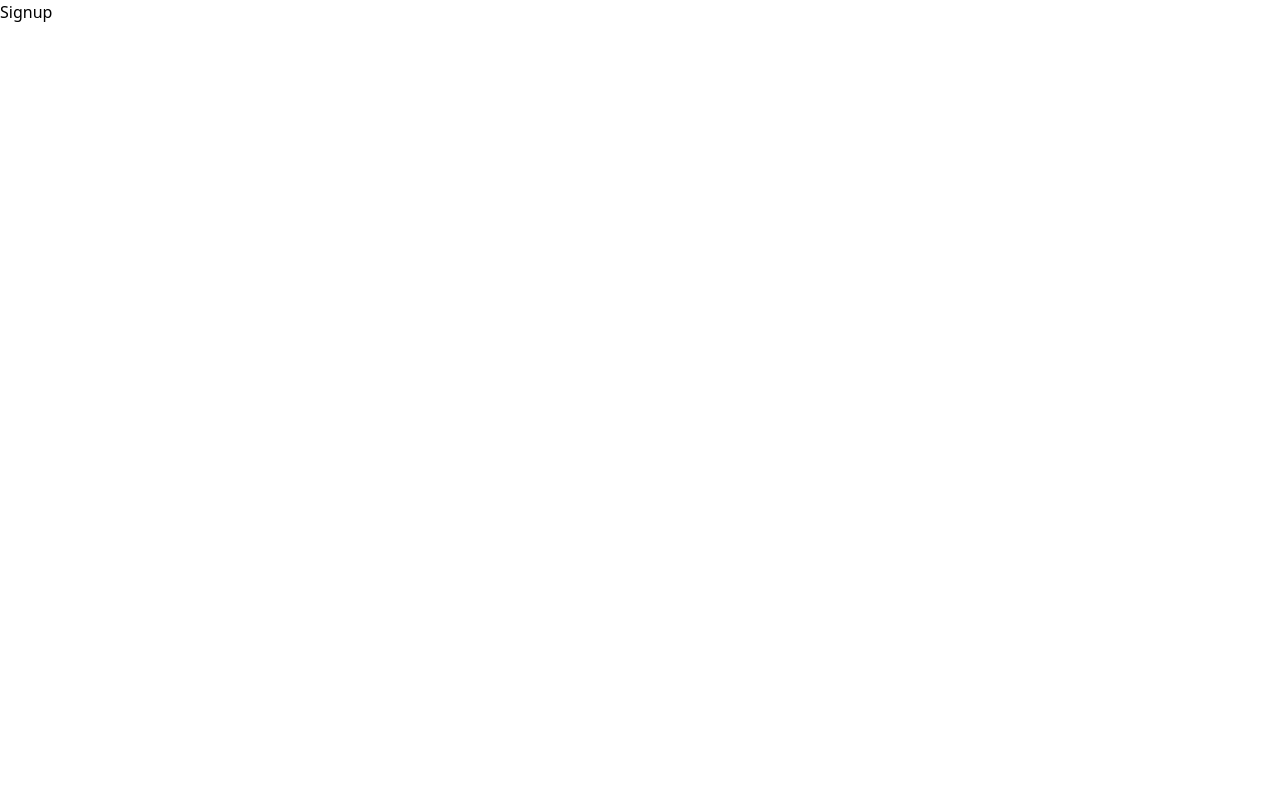
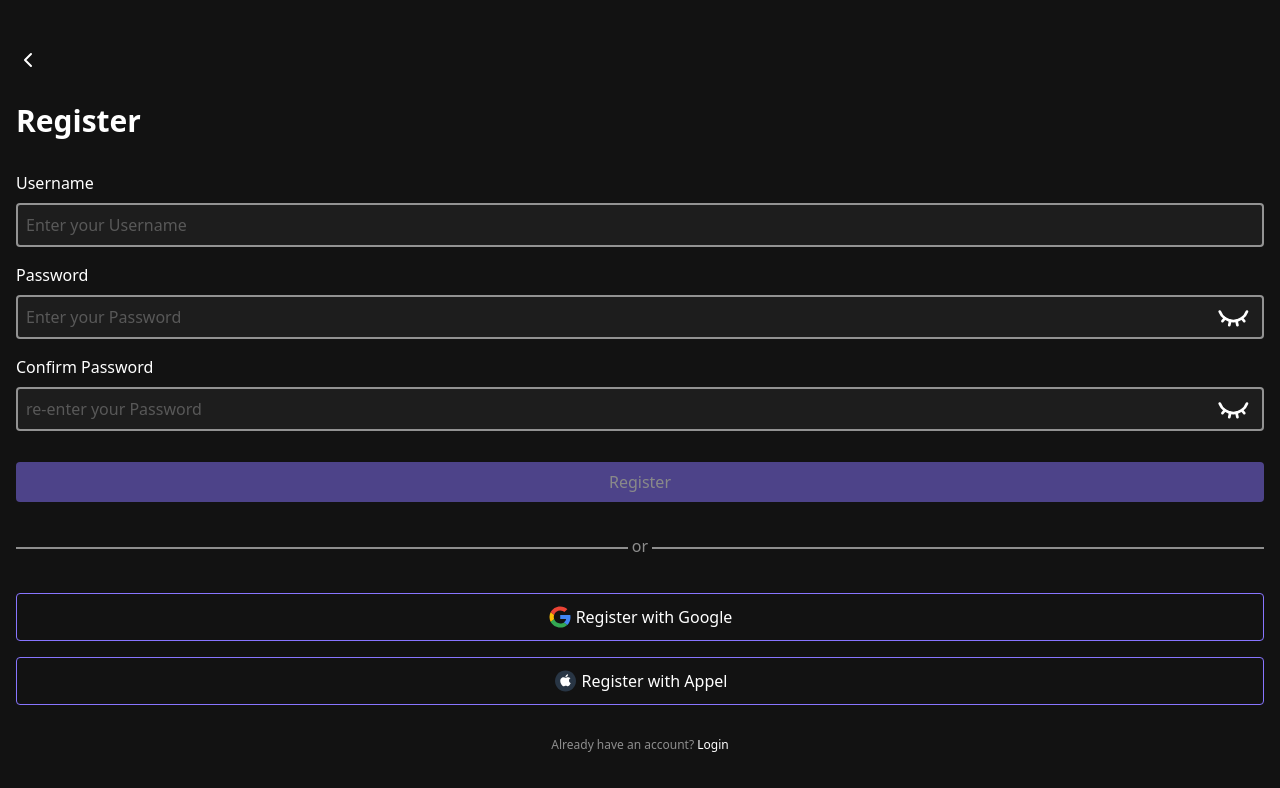
Before and after one commit to SaadiaEl08/to-do-list, a React (Vite) app in the folder frontend/: page /register in a window 1280 px wide. Shown: the top 788 px of the page. Built offline with nearby package versions, Linux system fonts and the light colour scheme.

Commit message:
create register page

```diff
--- a/frontend/src/pages/SignUp.jsx
+++ b/frontend/src/pages/SignUp.jsx
@@ -1,8 +1,75 @@
+import { ChevronLeft, EyeClosed } from "lucide-react";
+import { Link } from "react-router";
 
 const SignUp = () => {
   return (
-    <div>Signup</div>
-  )
-}
+    <main className="w-full h-screen bg-background text-foreground flex flex-col justify-evenly items-start p-4">
+      <div className="w-full">
+        <ChevronLeft />
+      </div>
+      <h1 className="text-3xl font-bold">Register</h1>
+      <div className="w-full flex flex-col gap-4 justify-start items-start">
+        <div className="w-full flex flex-col gap-2 justify-start items-start">
+          <label htmlFor="username">Username</label>
+          <input
+            type="text"
+            id="username"
+            placeholder="Enter your Username"
+            className="w-full p-2 placeholder:text-muted-foreground placeholder:opacity-50  border-2 border-muted-foreground bg-input rounded outline-none"
+          />
+        </div>
+        <div className="w-full flex flex-col gap-2 justify-start items-start">
+          <label htmlFor="password">Password</label>
+          <div className="w-full flex items-center">
+            <input
+              type="password"
+              id="password"
+              placeholder="Enter your Password"
+              className="w-full  p-2 placeholder:text-muted-foreground placeholder:opacity-50  border-y-2 border-s-2 border-muted-foreground bg-input rounded-s outline-none"
+            />
+            <EyeClosed className="border-y-2 border-e-2 border-muted-foreground bg-input rounded-e w-12 h-full  text-center pe-3 " />
+          </div>
+        </div>
+        <div className="w-full flex flex-col gap-2 justify-start items-start">
+          <label htmlFor="confirmPassword">Confirm Password</label>
+          <div className="w-full flex items-center">
+            <input
+              type="password"
+              id="confirmPassword"
+              placeholder="re-enter your Password"
+              className="w-full  p-2 placeholder:text-muted-foreground placeholder:opacity-50  border-y-2 border-s-2 border-muted-foreground bg-input rounded-s outline-none"
+            />
+            <EyeClosed className="border-y-2 border-e-2 border-muted-foreground bg-input rounded-e w-12 h-full  text-center pe-3 " />
+          </div>
+        </div>
+      </div>
+      <button
+        className="w-full p-2 bg-primary rounded disabled:opacity-50 disabled:cursor-not-allowed"
+        disabled
+      >
+        Register
+      </button>
+      <div className="w-full h-fit flex items-center justify-center gap-1">
+        <div className="w-full border border-muted-foreground gap-2"></div>
+        <div className="pb-1 flex items-center justify-center text-muted-foreground">
+          or
+        </div>
+        <div className="w-full border border-muted-foreground"></div>
+      </div>
+      <div className="w-full flex flex-col gap-4 items-center">
+        <button className="w-full border border-primary h-12 rounded flex gap-1 items-center justify-center">
+          <img src="/google.svg" alt="google icon" /> Register with Google
+        </button>
+        <button className="w-full border border-primary h-12 rounded flex gap-1 items-center justify-center">
+          <img src="/apple.svg" alt="apple icon" /> Register with Appel
+        </button>
+      </div>
+      <div className="text-xs mx-auto">
+        <span className="text-muted-foreground">Already have an account?</span>{" "}
+        <Link to="/login">Login</Link>{" "}
+      </div>
+    </main>
+  );
+};
 
-export default SignUp
+export default SignUp;
```
